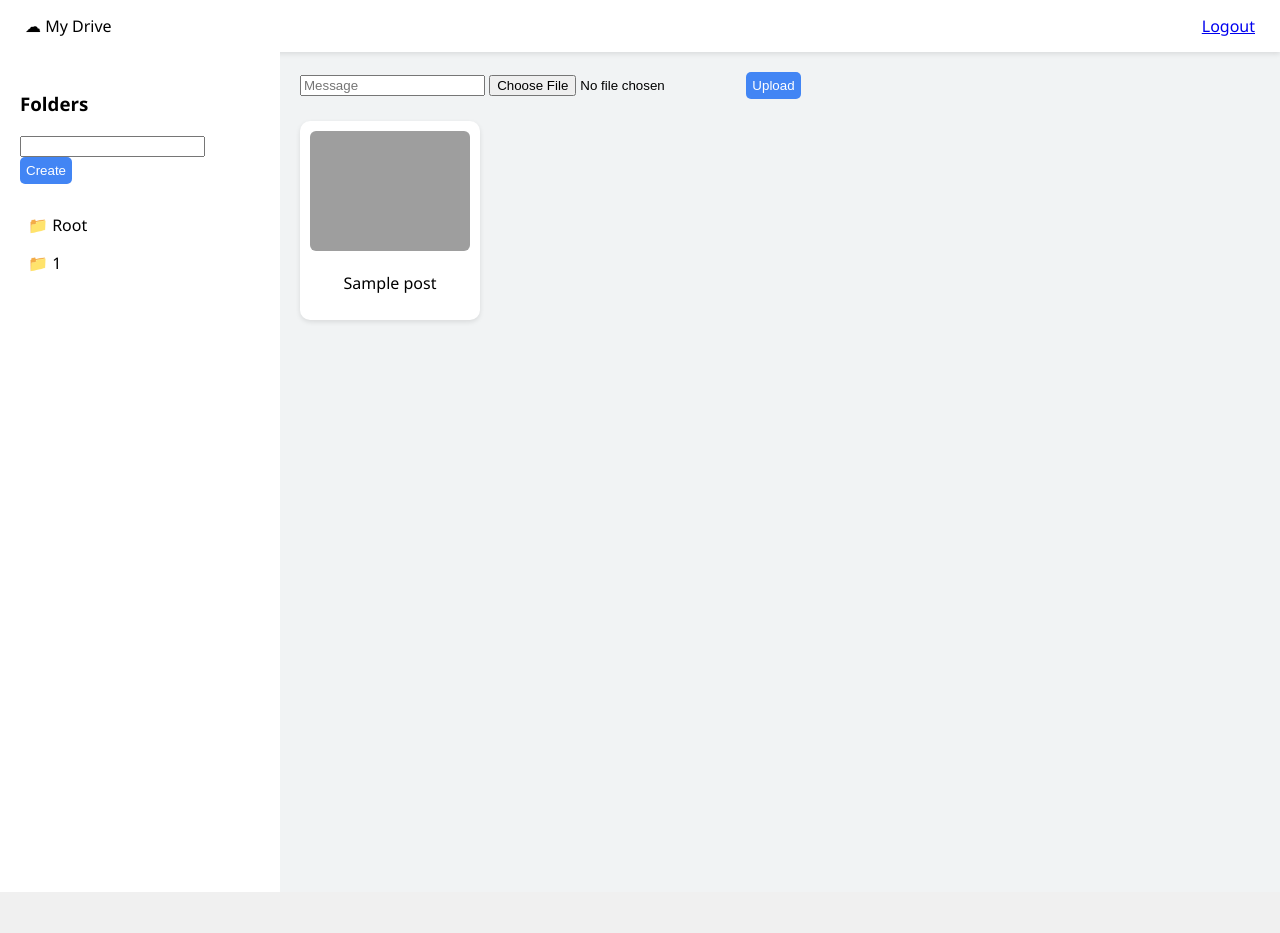
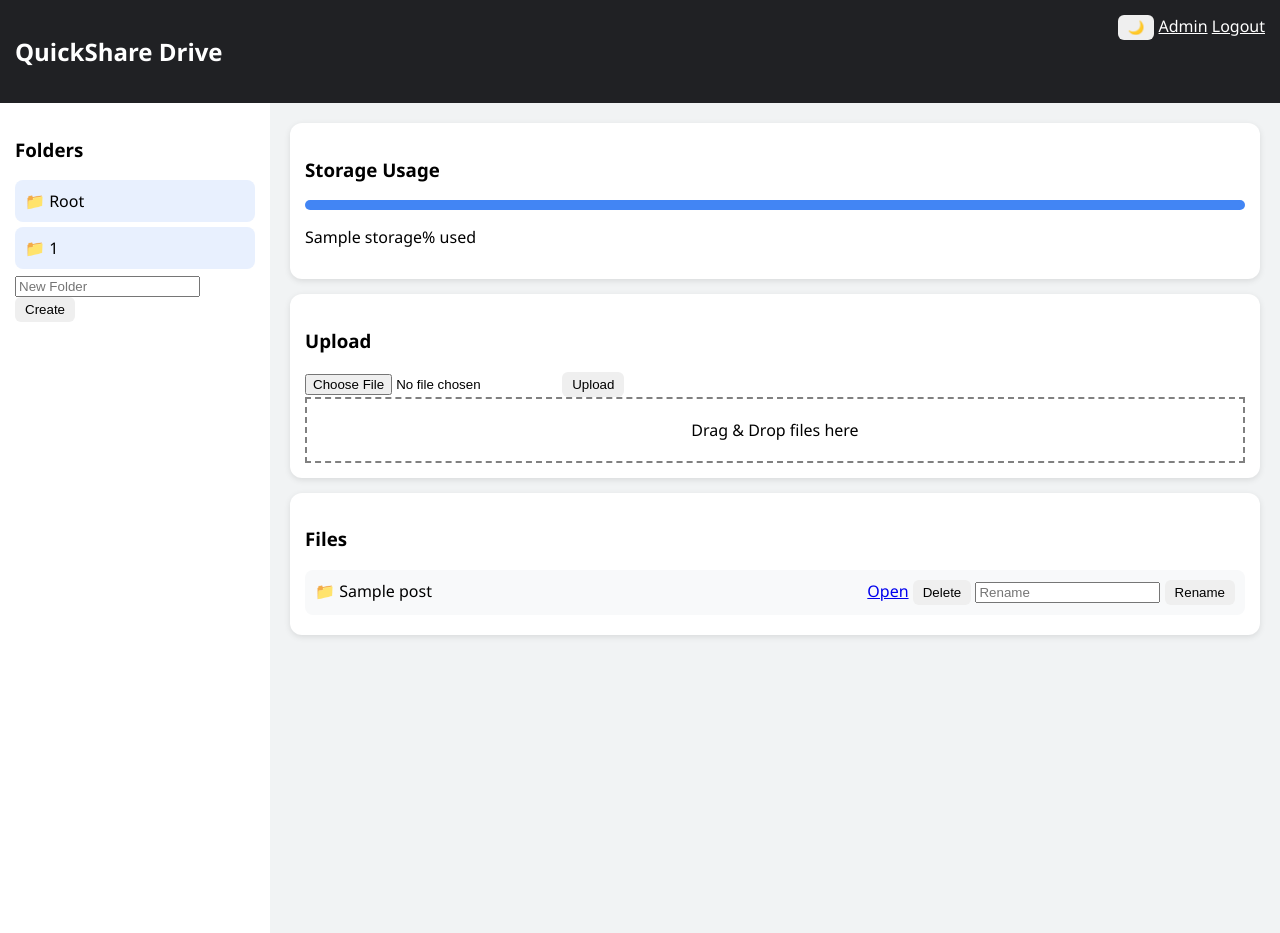
Before and after one commit to duniaparnasomarouthu-creator/quickshare, a Flask app: template templates/dashboard.html in a window 1280 px wide. Before the commit the page ends 892 px from the top, so only its background shows below. Run offline with Flask 3, Linux system fonts and the light colour scheme; the template is opened without the code that fills it: most values are stand-ins (such as "Sample title", 1, 10 or a date in 2020); parts of the project's set-up code (start-up, migrations or seed data) failed here and were passed over; grey boxes are pictures that could not be loaded.

Commit message:
Update dashboard.html

```diff
--- a/templates/dashboard.html
+++ b/templates/dashboard.html
@@ -1,41 +1,43 @@
 <!DOCTYPE html>
 <html>
 <head>
+<meta name="viewport" content="width=device-width, initial-scale=1.0">
+
 <style>
 body {
     margin:0;
     font-family:Segoe UI;
     background:#f1f3f4;
+    transition:0.3s;
+}
+
+.dark {
+    background:#121212;
+    color:white;
 }
 
 .header {
-    background:white;
-    padding:15px 25px;
+    background:#202124;
+    color:white;
+    padding:15px;
     display:flex;
     justify-content:space-between;
-    box-shadow:0 2px 5px rgba(0,0,0,0.1);
 }
 
-.container { display:flex; }
+.container {
+    display:flex;
+}
 
 .sidebar {
     width:240px;
     background:white;
     height:100vh;
-    padding:20px;
+    padding:15px;
+    transition:0.3s;
 }
 
-.sidebar a {
-    display:block;
-    padding:8px;
-    border-radius:6px;
-    text-decoration:none;
-    color:black;
-}
-
-.sidebar a.active {
-    background:#e8f0fe;
-    font-weight:bold;
+.dark .sidebar {
+    background:#1e1e1e;
 }
 
 .main {
@@ -43,94 +45,186 @@ body {
     padding:20px;
 }
 
-.files {
-    display:grid;
-    grid-template-columns:repeat(auto-fill, 180px);
-    gap:15px;
+.card {
+    background:white;
+    padding:15px;
+    border-radius:12px;
+    margin-bottom:15px;
+    box-shadow:0 2px 6px rgba(0,0,0,0.1);
+    transition:0.3s;
 }
 
-.card {
-    background:white;
-    padding:10px;
-    border-radius:10px;
-    text-align:center;
-    box-shadow:0 2px 5px rgba(0,0,0,0.1);
+.dark .card {
+    background:#1e1e1e;
 }
 
-img {
-    width:100%;
-    height:120px;
-    object-fit:cover;
-    border-radius:6px;
+.folder {
+    padding:10px;
+    margin:5px 0;
+    background:#e8f0fe;
+    border-radius:8px;
+    cursor:pointer;
 }
 
+.file {
+    padding:10px;
+    margin:5px 0;
+    background:#f8f9fa;
+    border-radius:8px;
+    display:flex;
+    justify-content:space-between;
+}
+
+.dark .file {
+    background:#2c2c2c;
+}
+
+/* storage bar */
+.progress {
+    background:#ddd;
+    border-radius:10px;
+    overflow:hidden;
+}
+
+.bar {
+    height:10px;
+    background:#4285f4;
+    width:{{storage}}%;
+}
+
+/* buttons */
 button {
-    background:#4285f4;
-    color:white;
+    padding:5px 10px;
     border:none;
-    padding:6px;
-    border-radius:5px;
+    border-radius:6px;
+    cursor:pointer;
+}
+
+/* drag box */
+#drop {
+    border:2px dashed gray;
+    padding:20px;
+    text-align:center;
 }
 </style>
 </head>
 
-<body>
+<body id="body">
 
 <div class="header">
-    ☁ My Drive
-    <a href="/logout">Logout</a>
+<h2>QuickShare Drive</h2>
+<div>
+<button onclick="toggleDark()">🌙</button>
+<a href="/admin" style="color:white;">Admin</a>
+<a href="/logout" style="color:white;">Logout</a>
+</div>
 </div>
 
 <div class="container">
 
+<!-- SIDEBAR -->
 <div class="sidebar">
 
 <h3>Folders</h3>
 
+<div class="folder" onclick="go('root')">📁 Root</div>
+
+{% for f in folders %}
+<div class="folder" onclick="go('{{f[0]}}')">📁 {{f[0]}}</div>
+{% endfor %}
+
 <form action="/create_folder" method="post">
-<input name="folder">
+<input name="folder" placeholder="New Folder">
 <button>Create</button>
 </form>
 
-<br>
+</div>
 
-<a href="/dashboard?folder=root" class="{% if current_folder=='root' %}active{% endif %}">
-📁 Root
-</a>
+<!-- MAIN -->
+<div class="main">
 
-{% for f in folders %}
-<a href="/dashboard?folder={{f[0]}}" class="{% if current_folder==f[0] %}active{% endif %}">
-📁 {{f[0]}}
-</a>
+<!-- STORAGE -->
+<div class="card">
+<h3>Storage Usage</h3>
+<div class="progress">
+<div class="bar"></div>
+</div>
+<p>{{storage}}% used</p>
+</div>
+
+<!-- UPLOAD -->
+<div class="card">
+<h3>Upload</h3>
+
+<form action="/upload" method="post" enctype="multipart/form-data">
+<input type="file" name="file">
+<input type="hidden" name="folder" value="{{current_folder}}">
+<button>Upload</button>
+</form>
+
+<div id="drop">Drag & Drop files here</div>
+</div>
+
+<!-- FILES -->
+<div class="card">
+<h3>Files</h3>
+
+{% for p in posts %}
+<div class="file">
+
+<span>
+{{ get_icon(p[0]) }} {{p[1]}}
+</span>
+
+<span>
+<a href="/files/{{p[0]}}" target="_blank">Open</a>
+
+<form action="/delete/{{p[0]}}" method="post" style="display:inline;">
+<button>Delete</button>
+</form>
+
+<form action="/rename" method="post" style="display:inline;">
+<input name="old" value="{{p[1]}}" hidden>
+<input name="new" placeholder="Rename">
+<button>Rename</button>
+</form>
+
+</span>
+
+</div>
 {% endfor %}
 
 </div>
 
-<div class="main">
-
-<form action="/upload" method="post" enctype="multipart/form-data">
-<input name="message" placeholder="Message">
-<input type="hidden" name="folder" value="{{current_folder}}">
-<input type="file" name="file">
-<button>Upload</button>
-</form>
-
-<br>
-
-<div class="files">
-{% for p in posts %}
-<div class="card">
-{% if p[0] %}
-<img src="/static/uploads/{{p[0]}}">
-{% endif %}
-<p>{{p[1]}}</p>
 </div>
-{% endfor %}
 </div>
 
-</div>
+<script>
+function go(folder){
+    window.location = "/dashboard?folder=" + folder;
+}
 
-</div>
+function toggleDark(){
+    document.body.classList.toggle("dark");
+}
+
+/* drag drop */
+const drop = document.getElementById("drop");
+
+drop.ondrop = async (e)=>{
+    e.preventDefault();
+    let file = e.dataTransfer.files[0];
+
+    let form = new FormData();
+    form.append("file", file);
+    form.append("folder","{{current_folder}}");
+
+    await fetch("/upload",{method:"POST",body:form});
+    location.reload();
+};
+
+drop.ondragover = e => e.preventDefault();
+</script>
 
 </body>
 </html>
```
